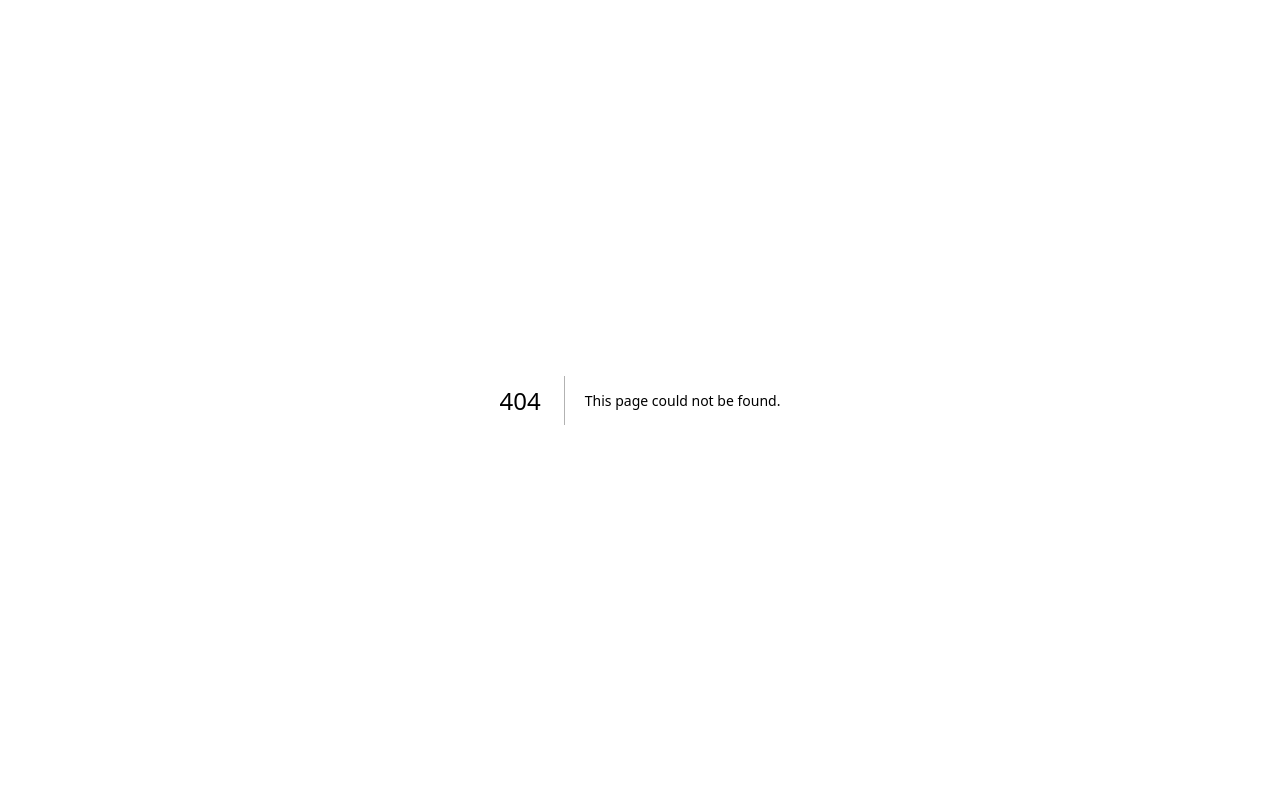
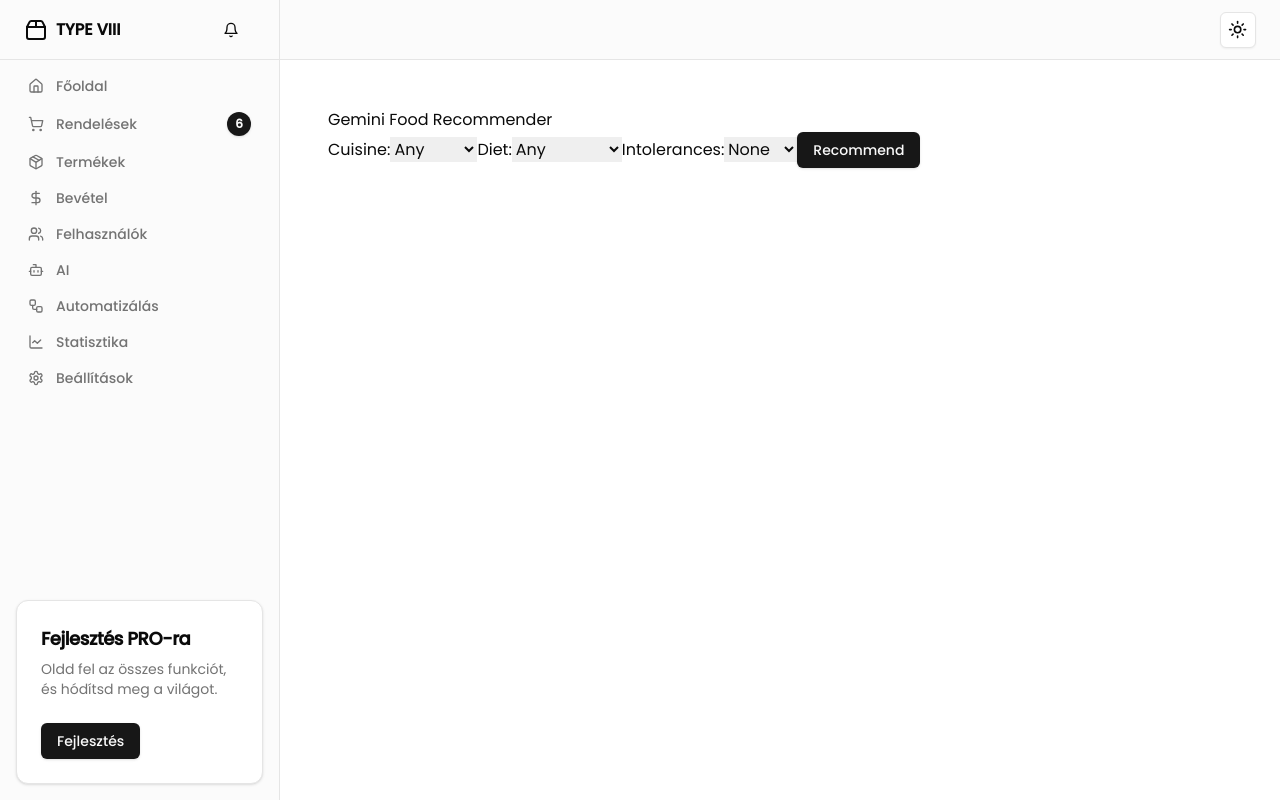
Before and after one commit to nemethdavid03/quiz, a Next.js app: page /admin/recommend in a window 1280 px wide. Before the commit this address had no page. Built offline with nearby package versions, Linux system fonts and the light colour scheme; no server answers.

Commit message:
Updated page.tsx

```diff
--- /dev/null
+++ b/src/app/admin/recommend/page.tsx
@@ -0,0 +1,67 @@
+
+"use client"
+import React, { useState } from 'react'
+import { GoogleGenerativeAI } from "@google/generative-ai";
+import { Button } from "@/components/ui/button";
+
+const page = () => {
+  const [cuisine, setCuisine] = useState('');
+  const [diet, setDiet] = useState('');
+  const [intolerances, setIntolerances] = useState('');
+  const [recommendation, setRecommendation] = useState(null);
+
+  const handleSubmit = async (event) => {
+    event.preventDefault();
+
+    const genAI = new GoogleGenerativeAI(process.env.NEXT_PUBLIC_GEMINI_AI!);
+    const model = genAI.getGenerativeModel({ model: "gemini-1.5-flash" });
+
+    const prompt = `Suggest a dish that is ${cuisine ? cuisine : 'any cuisine'} and is ${diet ? diet : 'any diet'} and is ${intolerances ? 'free of ' + intolerances : 'no dietary restrictions'}.`;
+    const response = await model.generateText(prompt);
+    setRecommendation(response.text);
+  };
+
+  return (
+    <div>
+      <h1>Gemini Food Recommender</h1>
+      <form onSubmit={handleSubmit}>
+        <label htmlFor="cuisine">Cuisine:</label>
+        <select id="cuisine" value={cuisine} onChange={(e) => setCuisine(e.target.value)}>
+          <option value="">Any</option>
+          <option value="italian">Italian</option>
+          <option value="mexican">Mexican</option>
+          <option value="indian">Indian</option>
+          {/* Add more cuisines here */}
+        </select>
+
+        <label htmlFor="diet">Diet:</label>
+        <select id="diet" value={diet} onChange={(e) => setDiet(e.target.value)}>
+          <option value="">Any</option>
+          <option value="vegetarian">Vegetarian</option>
+          <option value="vegan">Vegan</option>
+          {/* Add more diets here */}
+        </select>
+
+        <label htmlFor="intolerances">Intolerances:</label>
+        <select id="intolerances" value={intolerances} onChange={(e) => setIntolerances(e.target.value)}>
+          <option value="">None</option>
+          <option value="gluten">Gluten</option>
+          <option value="dairy">Dairy</option>
+          <option value="nuts">Nuts</option>
+          {/* Add more intolerances here */}
+        </select>
+
+        <Button type="submit">Recommend</Button>
+      </form>
+
+      {recommendation && (
+        <div>
+          <h2>Recommendation:</h2>
+          <p>{recommendation}</p>
+        </div>
+      )}
+    </div>
+  );
+};
+
+export default page
```
